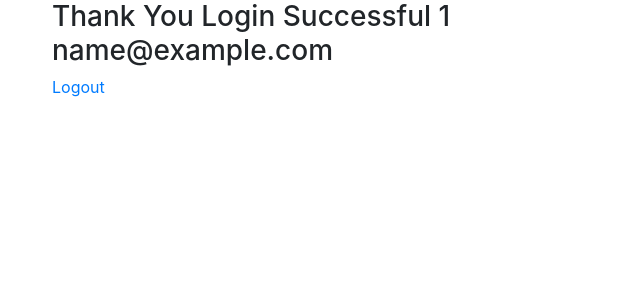
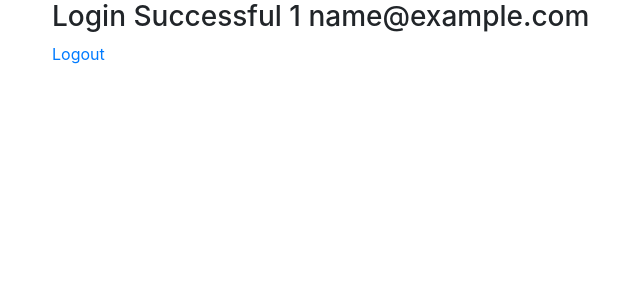
Before and after one commit to vishal120012/CodeIgniter-login-System, a CodeIgniter app: page /CodeIgniter/index.php/auth/dashboard in a window 1280 px wide. Shown: the top 300 px of the page, without its empty margins (33-673 px from the left). Run offline with CodeIgniter, Linux system fonts and the light colour scheme; the visitor is signed in with stand-in values (Sample User, id 1).

Commit message:
Update dashboard.php

```diff
--- a/application/views/dashboard.php
+++ b/application/views/dashboard.php
@@ -9,7 +9,7 @@
          <div class="col-md-6">
            <div class="row">
             <div class="col-md-12">
-                <h3>Thank You Login Successful <?=$this->session->userdata('mobile')?>  <?=$this->session->userdata('email')?></h3>
+                <h3>Login Successful <?=$this->session->userdata('mobile')?>  <?=$this->session->userdata('email')?></h3>
                 <a href="<?= base_url();?>auth/logout">Logout</a>
                </div>
              </div>
```
